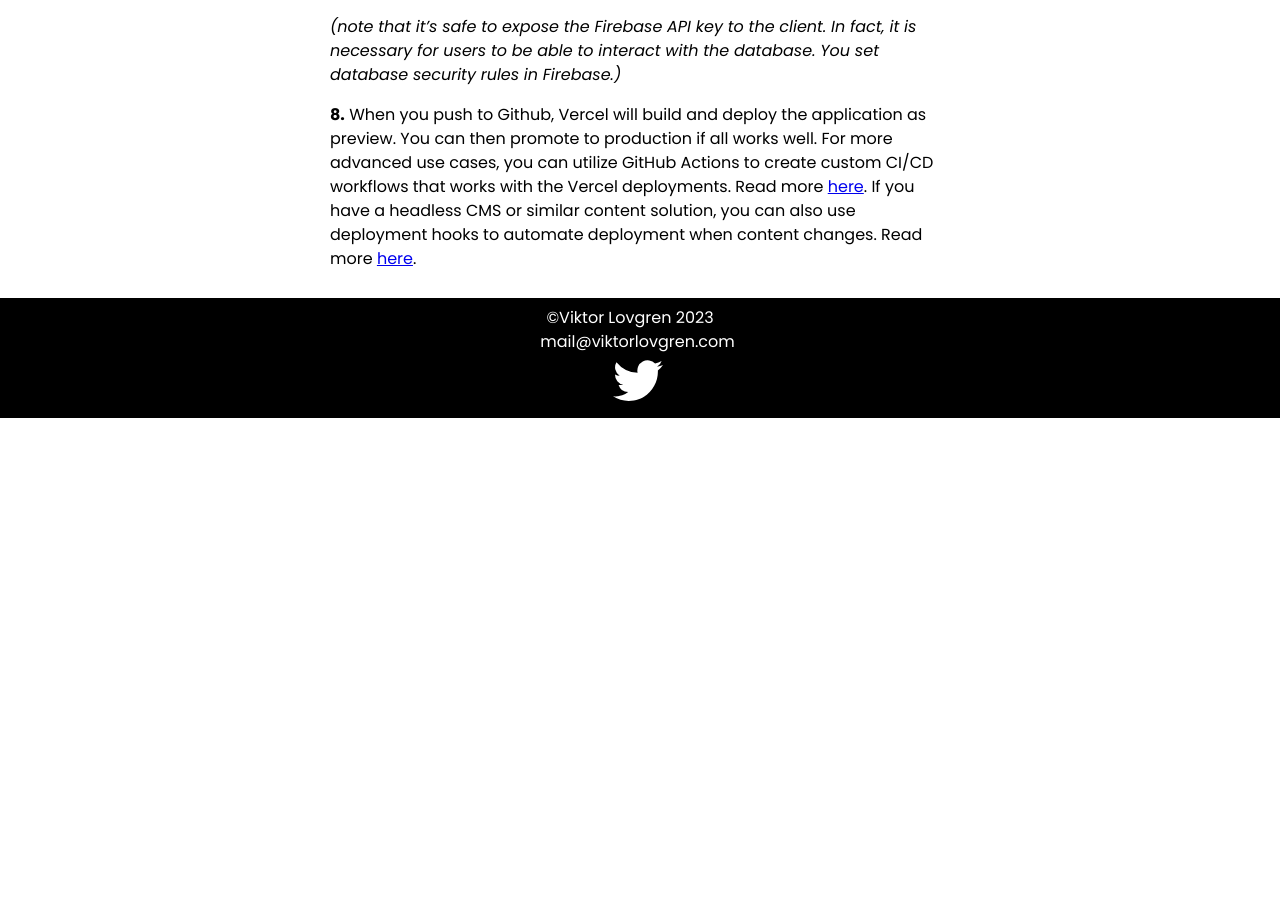
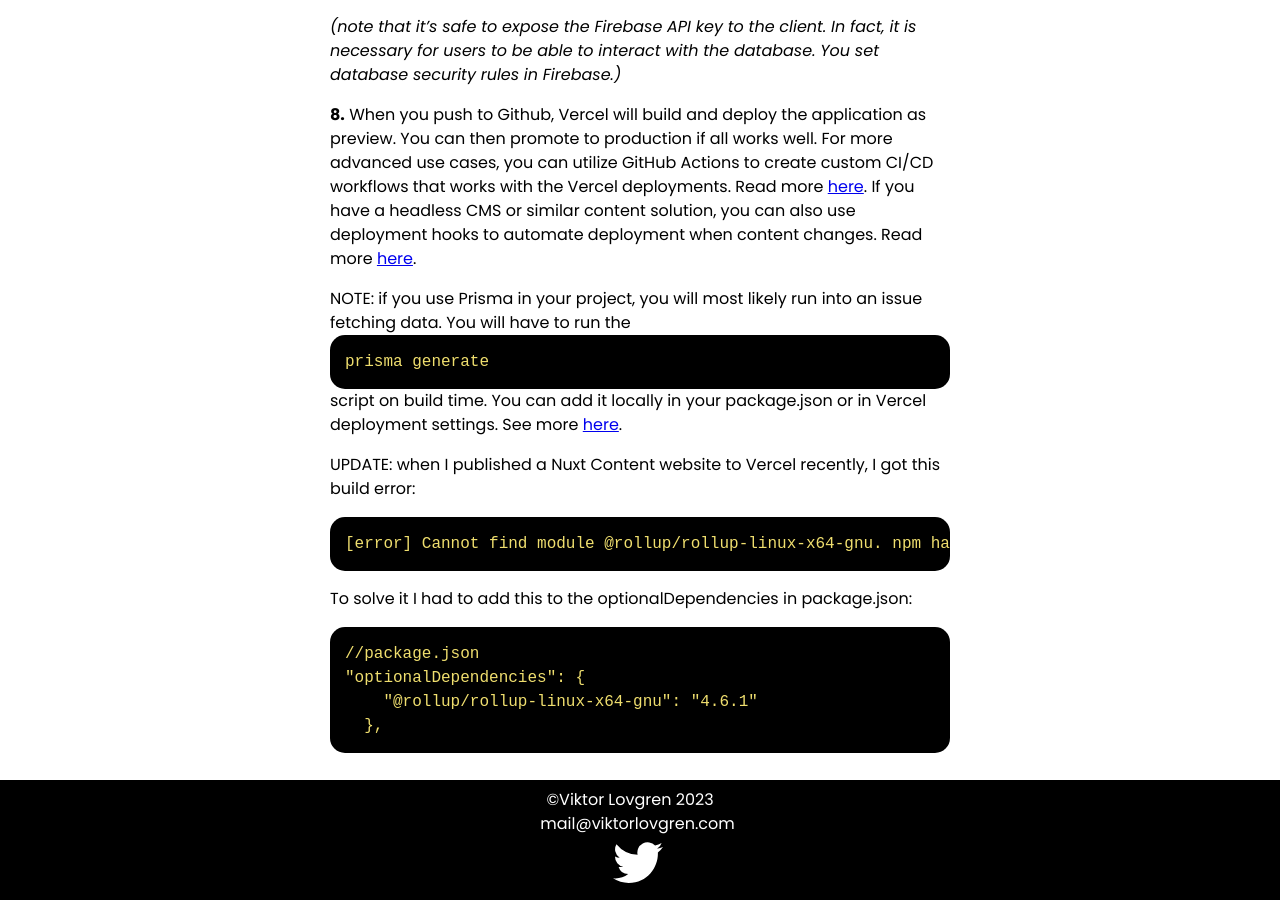
Before and after one commit to leafleaf90/VLblog, a Jekyll site: the page built from _posts/2023-10-03-nuxt-on-vercel.md, in a window 1280 px wide and 900 px high, scrolled down 2399 px. Built offline with Jekyll 4.4.1, drawn with Linux system fonts in a browser that asks for light colours; some web fonts are replaced; before the commit the page ends 2817 px from its top, so only the background shows below that.

````diff
--- a/_posts/2023-10-03-nuxt-on-vercel.md
+++ b/_posts/2023-10-03-nuxt-on-vercel.md
@@ -60,3 +60,20 @@
 _(note that it’s safe to expose the Firebase API key to the client. In fact, it is necessary for users to be able to interact with the database. You set database security rules in Firebase.)_
 
 **8.** When you push to Github, Vercel will build and deploy the application as preview. You can then promote to production if all works well. For more advanced use cases, you can utilize GitHub Actions to create custom CI/CD workflows that works with the Vercel deployments. Read more [here](https://vercel.com/guides/how-can-i-use-github-actions-with-vercel). If you have a headless CMS or similar content solution, you can also use deployment hooks to automate deployment when content changes. Read more [here](https://vercel.com/docs/deployments/deploy-hooks).
+
+NOTE: if you use Prisma in your project, you will most likely run into an issue fetching data. You will have to run the `prisma generate` script on build time. You can add it locally in your package.json or in Vercel deployment settings. See more [here](https://www.prisma.io/docs/guides/other/troubleshooting-orm/help-articles/vercel-caching-issue).
+
+UPDATE: when I published a Nuxt Content website to Vercel recently, I got this build error:
+
+```
+[error] Cannot find module @rollup/rollup-linux-x64-gnu. npm has a bug related to optional dependencies (https://github.com/npm/cli/issues/4828). Please try `npm i` again after removing both package-lock.json and node_modules directory.
+```
+
+To solve it I had to add this to the optionalDependencies in package.json:
+
+```
+//package.json
+"optionalDependencies": {
+    "@rollup/rollup-linux-x64-gnu": "4.6.1"
+  },
+```
````
Also changed, not shown: _posts/2023-12-04-stay-resort.md (added, +101 -0 lines), assets/post-media/2023-12-14/balcony.jpg (added), assets/post-media/2023-12-14/cover_lg.jpg (added), assets/post-media/2023-12-14/cover_sm.jpg (added), assets/post-media/2023-12-14/gym.jpg (added), assets/post-media/2023-12-14/pool.jpg (added), assets/post-media/2023-12-14/poolside.jpg (added), 1 other file.
